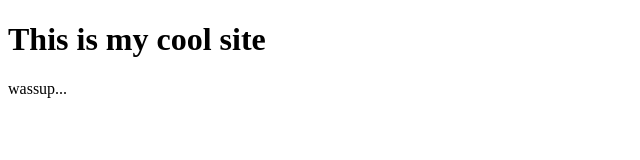
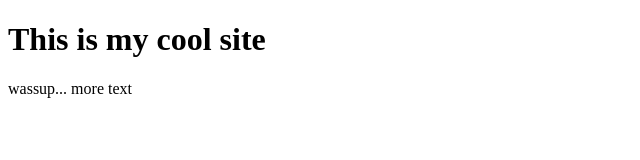
Before and after one commit to mateowatson/hackability-camp-js, a plain HTML site: page index.html in a window 1280 px wide. Shown: the full height of the page, 0-640 px from the left. Drawn offline with Linux system fonts and the light colour scheme.

Commit message:
More text

```diff
--- a/index.html
+++ b/index.html
@@ -6,6 +6,6 @@
   </head>
   <body>
     <h1>This is my cool site</h1>
-    <p>wassup...</p>
+    <p>wassup... more text</p>
   </body>
 </html>
```
